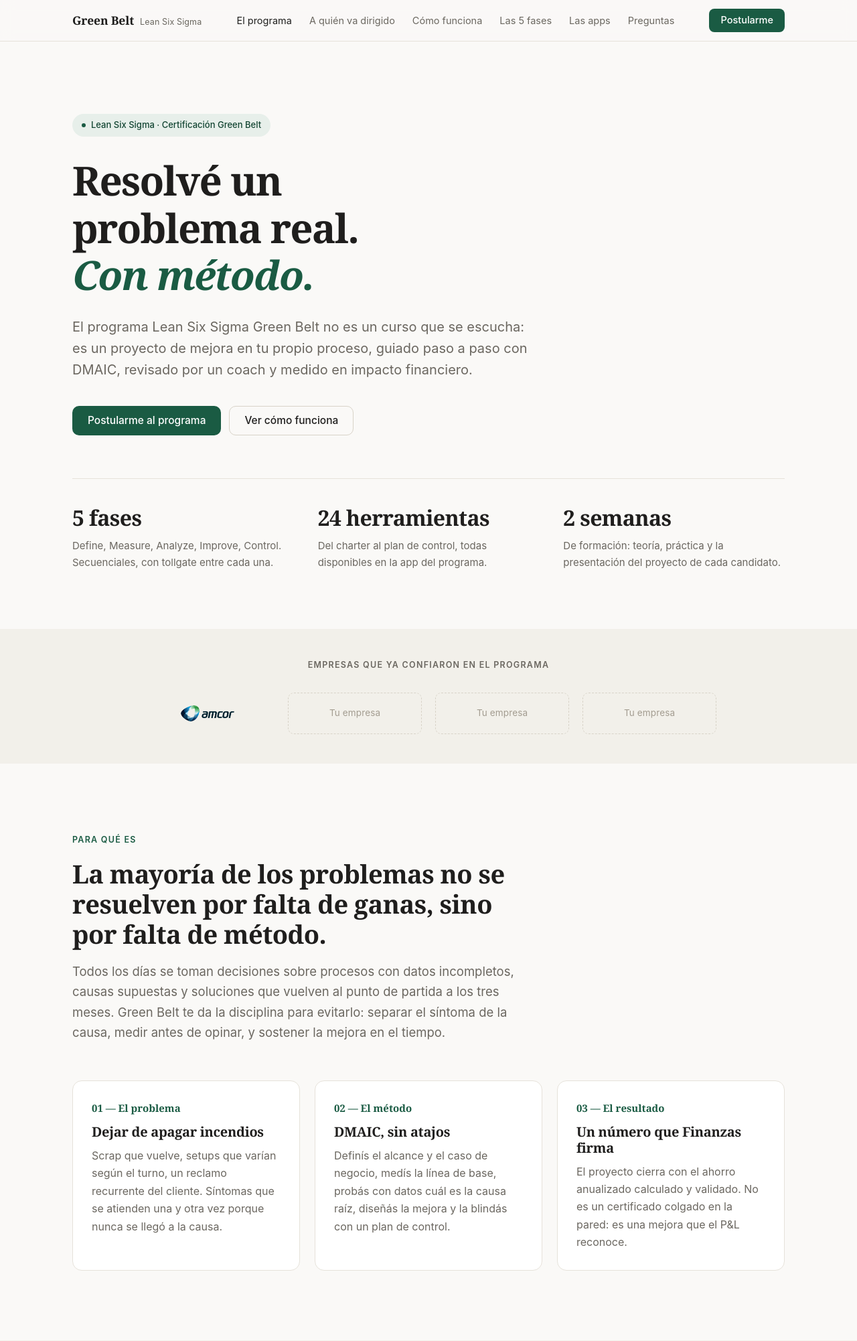
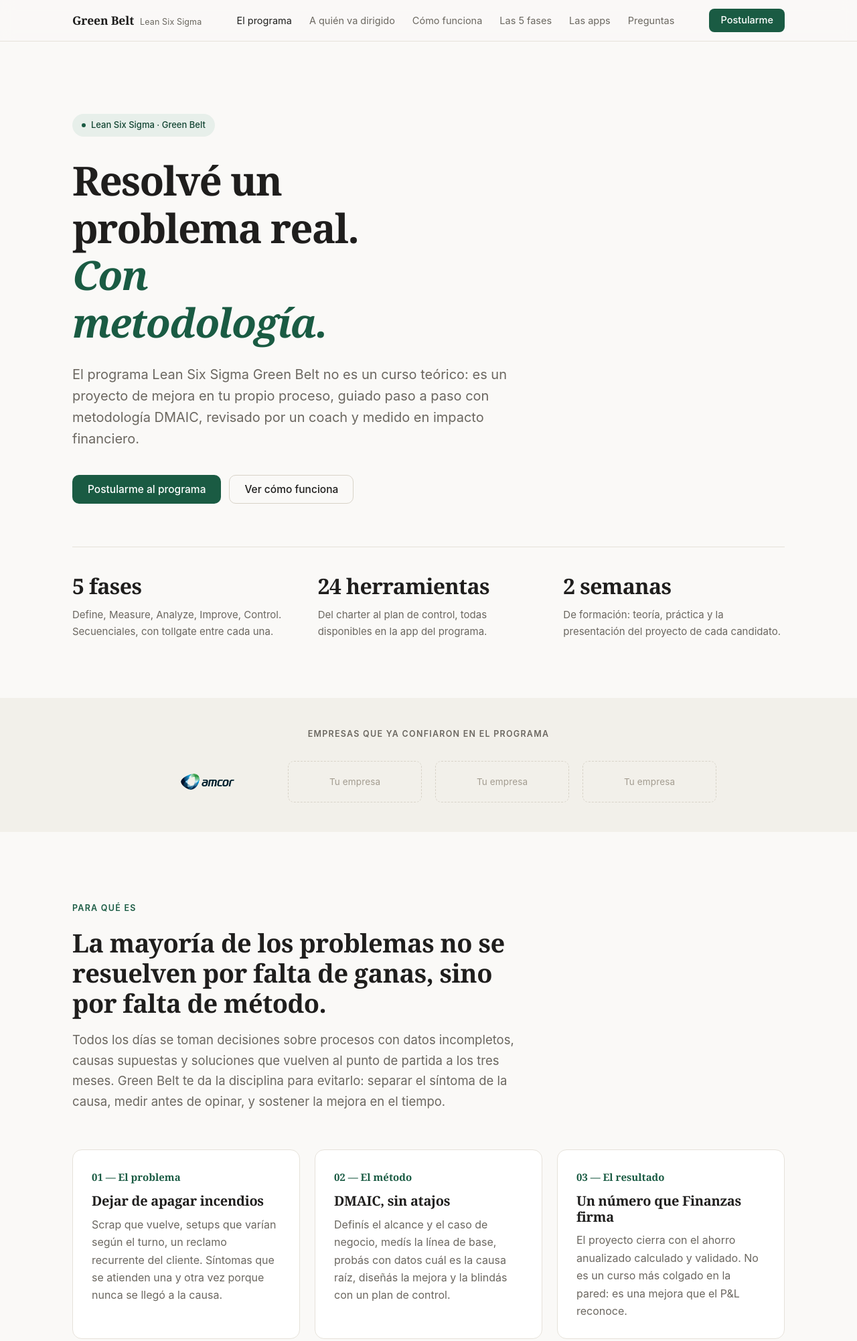
Before and after one commit to Lean-courses/gb-landing, a plain HTML site: page index.html in a window 1280 px wide. Shown: the top 2002 px of the page at 67% size. Drawn offline with Linux system fonts and the light colour scheme.

Commit message:
Update title and text for Lean Six Sigma program

```diff
--- a/index.html
+++ b/index.html
@@ -3,7 +3,7 @@
 <head>
 <meta charset="utf-8">
 <meta name="viewport" content="width=device-width, initial-scale=1">
-<title>Programa Green Belt — Certificación Lean Six Sigma</title>
+<title>Programa Green Belt — Lean Six Sigma</title>
 <meta name="description" content="Formación y certificación Lean Six Sigma Green Belt: dos semanas de teoría y práctica, y el método DMAIC aplicado a un proyecto real de tu planta, con coach y sponsor.">
 <meta name="theme-color" content="#faf9f7">
 
@@ -41,11 +41,11 @@
 <!-- ======================= HERO ======================= -->
 <section class="hero">
   <div class="wrap">
-    <span class="pill"><span class="pill__dot"></span>Lean Six Sigma · Certificación Green Belt</span>
-    <h1>Resolvé un problema real. <em>Con método.</em></h1>
+    <span class="pill"><span class="pill__dot"></span>Lean Six Sigma · Green Belt</span>
+    <h1>Resolvé un problema real. <em>Con metodología.</em></h1>
     <p class="hero__lead">
-      El programa Lean Six Sigma Green Belt no es un curso que se escucha: es un
-      proyecto de mejora en tu propio proceso, guiado paso a paso con DMAIC,
+      El programa Lean Six Sigma Green Belt no es un curso teórico: es un
+      proyecto de mejora en tu propio proceso, guiado paso a paso con metodología DMAIC,
       revisado por un coach y medido en impacto financiero.
     </p>
     <div class="hero__actions">
@@ -119,7 +119,7 @@
         <h3>Un número que Finanzas firma</h3>
         <p>
           El proyecto cierra con el ahorro anualizado calculado y validado. No es un
-          certificado colgado en la pared: es una mejora que el P&amp;L reconoce.
+          curso más colgado en la pared: es una mejora que el P&amp;L reconoce.
         </p>
       </div>
     </div>
@@ -189,8 +189,8 @@
       <div class="eyebrow">Cómo funciona</div>
       <h2>El proyecto se elige antes de empezar. La formación son dos semanas.</h2>
       <p>
-        Nadie arranca a buscar un tema el primer día. Los proyectos se preseleccionan y se
-        evalúa su factibilidad junto con los sponsors, de modo que las dos semanas de
+        Nadie arranca a buscar un tema el primer día. Los proyectos se pre-seleccionan y se
+        evalúa su factibilidad junto con los instructores y sponsors, de modo que las dos semanas de
         formación se dedican íntegramente a avanzar sobre casos que ya tienen sentido.
       </p>
     </div>
@@ -609,7 +609,7 @@
   <div class="wrap footer__inner">
     <div>Programa Lean Six Sigma Green Belt · Certificación con proyecto real</div>
     <div class="footer__links">
-      <a href="https://mygreenbeltclass.vercel.app/" target="_blank" rel="noopener">MyGreenBeltProject</a>
+      <a href="https://mygreenbeltclass.vercel.app/" target="_blank" rel="noopener">My GreenBelt Project</a>
       <a href="https://sigma-sim-one.vercel.app/" target="_blank" rel="noopener">Sigma Sim</a>
       <a href="#postular">Postularme</a>
     </div>
```
